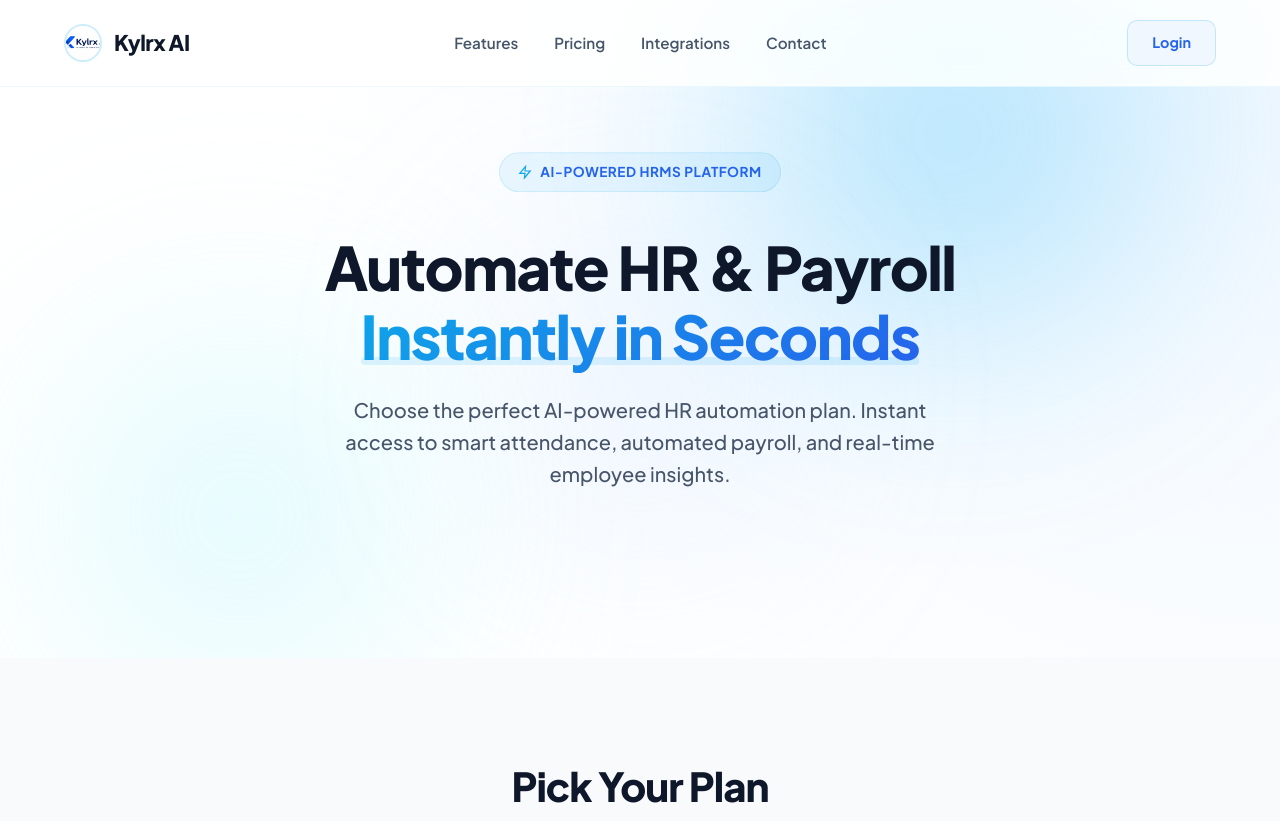
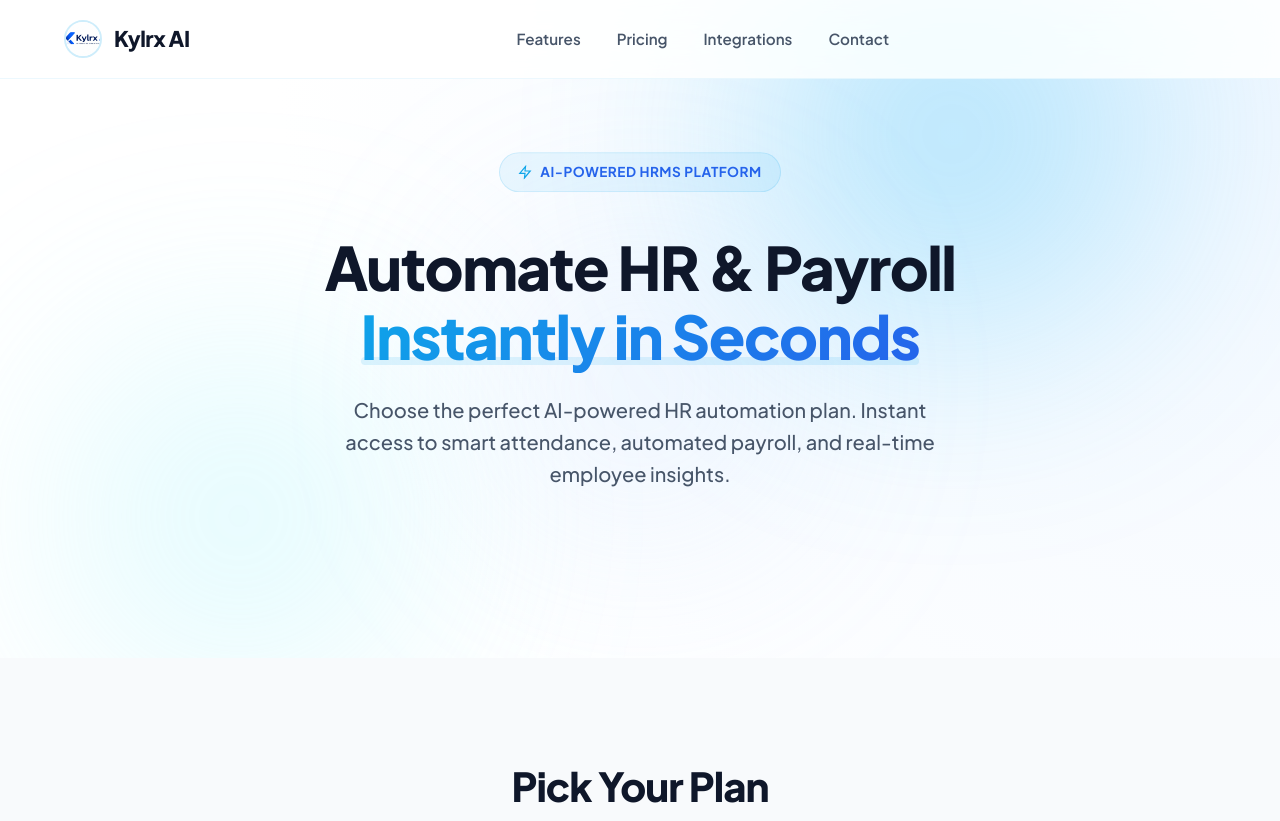
Before and after one commit to infokylrxai-rgb/website-us--kylrxai, a plain HTML site: page index.html in a window 1280 px wide. Shown: the top 821 px of the page. Drawn offline with Linux system fonts and the light colour scheme.

Commit message:
Remove login buttons from navbar

```diff
--- a/index.html
+++ b/index.html
@@ -22,11 +22,9 @@
     <li><a href="#pricing">Pricing</a></li>
     <li><a href="#why">Integrations</a></li>
     <li><a href="#footer">Contact</a></li>
-    <li><a href="#" class="btn-login mobile-only">Login</a></li>
   </ul>
 
   <div class="nav-cta">
-    <a href="#" class="btn-login">Login</a>
     <div class="hamburger" id="hamburger" aria-label="Open menu">
       <span></span><span></span><span></span>
     </div>
```
